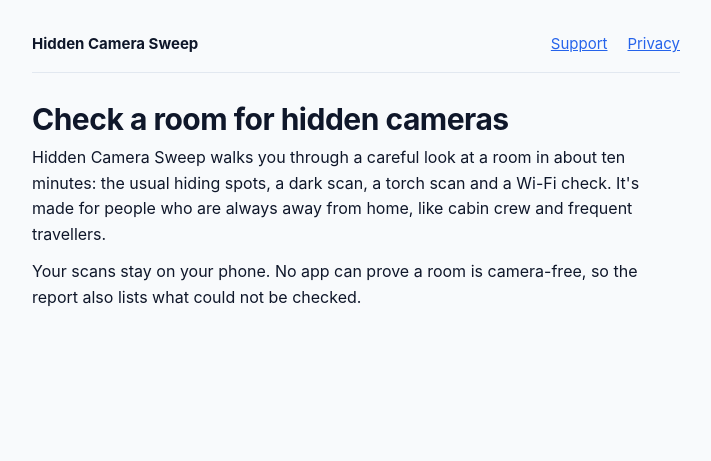
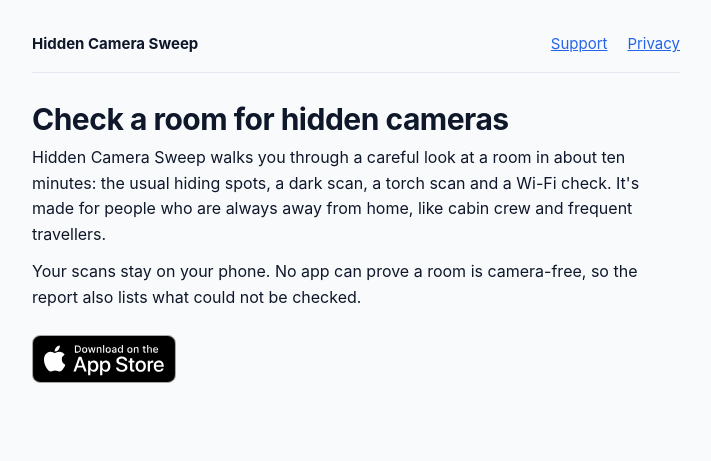
Before and after one commit to pouroaf-cpu/hidden-camera-sweep, a plain HTML site: page index.html in a window 1280 px wide. Shown: the whole page, without its empty margins (284-995 px from the left). Drawn offline with Linux system fonts and the light colour scheme.

Commit message:
Add App Store badge and Smart App Banner
Co-Authored-By: Claude Opus 5.5 <noreply@anthropic.com>

```diff
--- a/index.html
+++ b/index.html
@@ -5,6 +5,7 @@
 <meta name="viewport" content="width=device-width, initial-scale=1">
 <title>Hidden Camera Sweep</title>
 <meta name="description" content="A guided check of a room for hidden cameras, on your phone.">
+<meta name="apple-itunes-app" content="app-id=6830338047">
 <link rel="stylesheet" href="style.css">
 </head>
 <body>
@@ -13,6 +14,7 @@
   <h1>Check a room for hidden cameras</h1>
   <p>Hidden Camera Sweep walks you through a careful look at a room in about ten minutes: the usual hiding spots, a dark scan, a torch scan and a Wi-Fi check. It's made for people who are always away from home, like cabin crew and frequent travellers.</p>
   <p>Your scans stay on your phone. No app can prove a room is camera-free, so the report also lists what could not be checked.</p>
+  <p class="store"><a href="https://apps.apple.com/app/id6830338047"><img src="app-store-badge.svg" alt="Download on the App Store" width="144" height="48"></a></p>
 </main>
 </body>
 </html>
--- a/style.css
+++ b/style.css
@@ -22,3 +22,6 @@ ul { padding-left: 22px; }
 li { margin-bottom: 6px; }
 a { color: var(--accent); }
 .meta { color: var(--muted); font-size: 14px; }
+.store { margin-top: 24px; }
+.store a { display: inline-block; }
+.store img { display: block; height: 48px; width: auto; }
```
Also changed, not shown: privacy/index.html (+1 -0 lines), support/index.html (+1 -0 lines), app-store-badge.svg (added).
